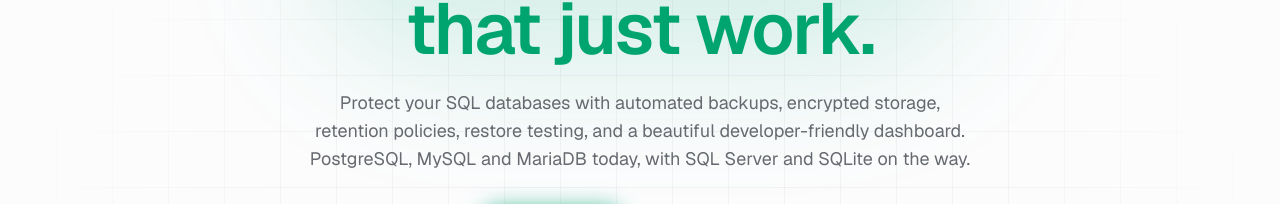
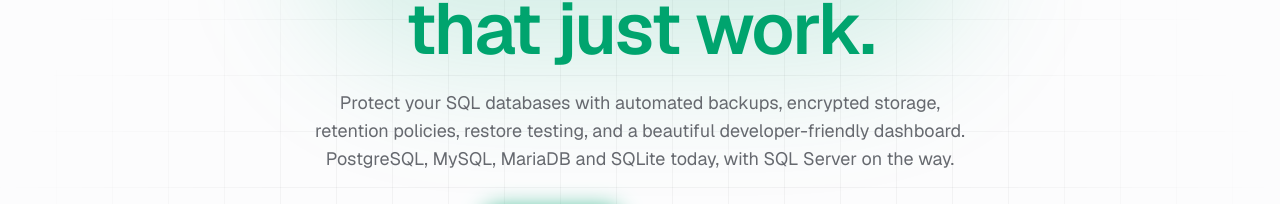
Before and after one commit to Database-Vault-Tech/dbvault, a Next.js app in the folder frontend/: page / in a window 1280 px wide. Shown: the part 382-586 px from the top of the page. Built offline with nearby package versions, Linux system fonts and the light colour scheme; no server answers.

Commit message:
feat: update hero component description to clarify database support

```diff
--- a/frontend/src/components/marketing/hero.tsx
+++ b/frontend/src/components/marketing/hero.tsx
@@ -33,7 +33,7 @@ export function Hero() {
           </h1>
           <p className="animate-fade-up mt-6 max-w-2xl text-base text-pretty text-muted-foreground sm:text-lg" style={{ animationDelay: "120ms" }}>
             Protect your SQL databases with automated backups, encrypted storage, retention policies, restore testing, and a beautiful developer-friendly
-            dashboard. PostgreSQL, MySQL and MariaDB today, with SQL Server and SQLite on the way.
+            dashboard. PostgreSQL, MySQL, MariaDB and SQLite today, with SQL Server on the way.
           </p>
           <div className="animate-fade-up mt-8 flex w-full flex-col items-center justify-center gap-3 sm:w-auto sm:flex-row" style={{ animationDelay: "180ms" }}>
             <Button size="lg" asChild className="h-10 w-full px-5 sm:w-auto bg-brand text-brand-foreground hover:bg-brand/90 font-semibold shadow-[0_0_24px_-6px_var(--brand)]">
```
